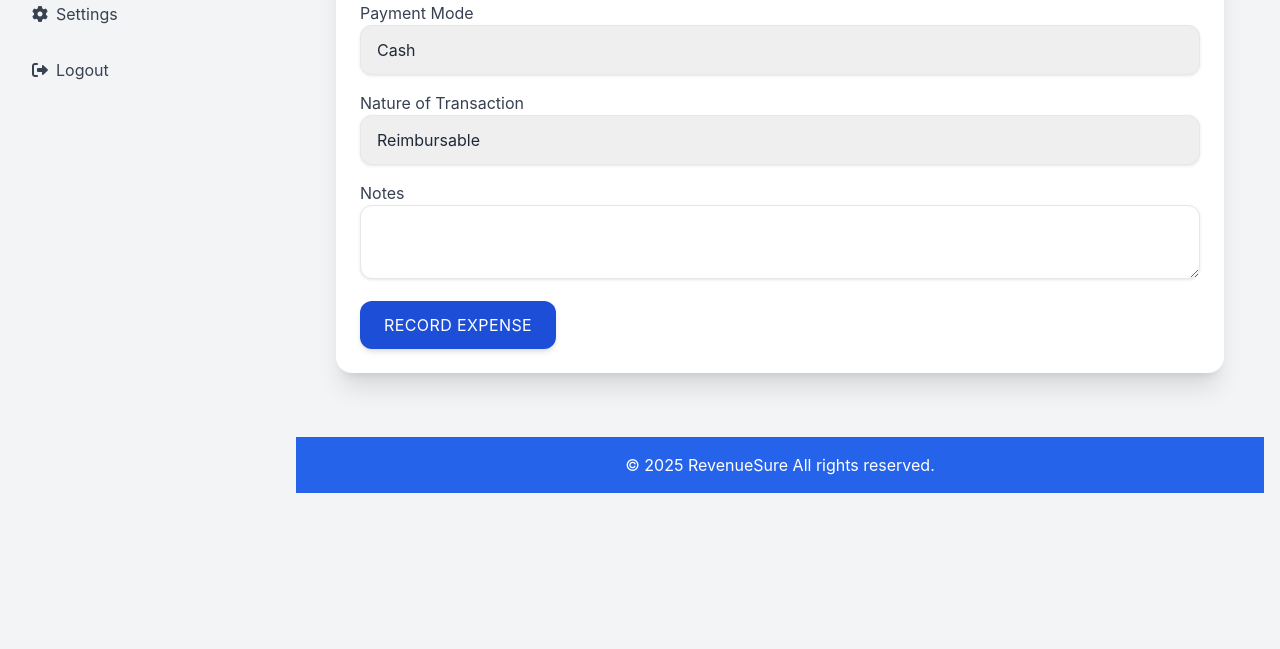
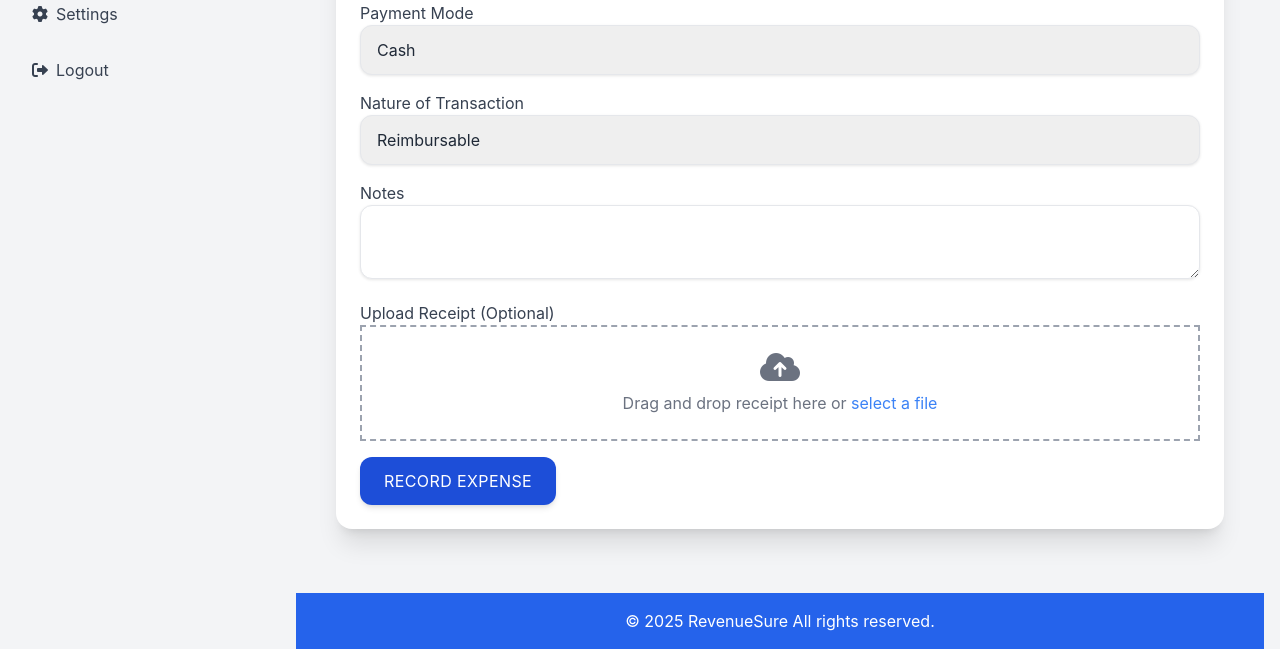
Before and after one commit to workingprototype/RevenueSure, a PHP site: page /add_expense.php in a window 1280 px wide. Shown: the part 861-1510 px from the top of the page. Before the commit the page ends 1354 px from the top, so only its background shows below. Run offline with PHP 8.4, Linux system fonts and the light colour scheme; a user stored in the database is signed in; data comes from the database, SQL or seed files in the repository; some libraries are stand-ins or nearby versions.

Commit message:
Add expense with file upload or drag + some fields are optional

```diff
--- a/add_expense.php
+++ b/add_expense.php
@@ -19,27 +19,42 @@ if ($_SERVER['REQUEST_METHOD'] == 'POST' ) {
             $category_id = $_POST['category_id'];
             $amount = $_POST['amount'];
             $expense_date = $_POST['expense_date'];
-            $project_id = $_POST['project_id'] ?? null;
+            $project_id = !empty($_POST['project_id']) ? $_POST['project_id'] : null;
             $user_id = $_POST['user_id'];
-            $invoice_id = $_POST['invoice_id'] ?? null;
+            $invoice_id = !empty($_POST['invoice_id']) ? $_POST['invoice_id'] : null;
             $payment_mode = $_POST['payment_mode'];
              $transaction_nature = $_POST['transaction_nature'];
             $notes = $_POST['notes'];
+             $receipt_path = null; // Initialize receipt path
 
+
+        if(isset($_FILES['receipt']) && $_FILES['receipt']['error'] == 0){
+             $receipt_name = basename($_FILES['receipt']['name']);
+             $receipt_tmp = $_FILES['receipt']['tmp_name'];
+             $receipt_path = "uploads/receipts/" . uniqid() . "_" . $receipt_name;
+
+           if (!is_dir('uploads/receipts')) {
+                mkdir('uploads/receipts', 0777, true);
+            }
+         if (!move_uploaded_file($receipt_tmp, $receipt_path)) {
+             $receipt_path = null;
+          }
+        }
             if (empty($name) || empty($amount) || empty($expense_date) || empty($category_id) || empty($user_id) || empty($payment_mode) || empty($transaction_nature)) {
                $error = "All fields are required.";
              } else {
-                $stmt = $conn->prepare("INSERT INTO expenses (name, category_id, amount, expense_date, project_id, user_id, invoice_id, payment_mode, transaction_nature, notes) VALUES (:name, :category_id, :amount, :expense_date, :project_id, :user_id, :invoice_id, :payment_mode, :transaction_nature, :notes)");
+                $stmt = $conn->prepare("INSERT INTO expenses (name, category_id, amount, expense_date, project_id, user_id, invoice_id, payment_mode, transaction_nature, notes, receipt_path) VALUES (:name, :category_id, :amount, :expense_date, :project_id, :user_id, :invoice_id, :payment_mode, :transaction_nature, :notes, :receipt_path)");
                 $stmt->bindParam(':name', $name);
                  $stmt->bindParam(':category_id', $category_id);
                 $stmt->bindParam(':amount', $amount);
                  $stmt->bindParam(':expense_date', $expense_date);
-                  $stmt->bindParam(':project_id', $project_id);
+                  $stmt->bindParam(':project_id', $project_id, PDO::PARAM_INT);
                     $stmt->bindParam(':user_id', $user_id);
-                   $stmt->bindParam(':invoice_id', $invoice_id);
+                   $stmt->bindParam(':invoice_id', $invoice_id, PDO::PARAM_INT);
                   $stmt->bindParam(':payment_mode', $payment_mode);
                  $stmt->bindParam(':transaction_nature', $transaction_nature);
                    $stmt->bindParam(':notes', $notes);
+                     $stmt->bindParam(':receipt_path', $receipt_path);
 
                if ($stmt->execute()) {
                     $expense_id = $conn->lastInsertId();
@@ -78,6 +93,7 @@ if ($_SERVER['REQUEST_METHOD'] == 'POST' ) {
                            }
                    }
            }
+
 }
 
 // Fetch categories for the dropdown
@@ -105,14 +121,12 @@ require 'header.php';
 
 <div class="container mx-auto p-6 fade-in">
 <h1 class="text-4xl font-bold text-gray-900 mb-6 uppercase tracking-wide border-b-2 border-gray-400 pb-2">Record Expense</h1>
-
     <!-- Display error message -->
     <?php if ($error): ?>
         <div class="bg-red-100 border border-red-400 text-red-700 px-4 py-3 rounded-lg mb-6">
             <?php echo $error; ?>
         </div>
     <?php endif; ?>
-
      <!-- Record Expense Form -->
     <div class="bg-white p-6 rounded-2xl shadow-xl">
        <form method="POST" action="" enctype="multipart/form-data">
@@ -191,6 +205,19 @@ require 'header.php';
                    <label for="notes" class="block text-gray-700">Notes</label>
                     <textarea name="notes" id="notes" class="w-full px-4 py-3 border rounded-xl focus:outline-none focus:ring-2 focus:ring-blue-600"></textarea>
               </div>
+                  <div class="mb-4">
+                        <label for="receipt" class="block text-gray-700">Upload Receipt (Optional)</label>
+                           <div id="drop_zone" class="w-full border-dashed border-2 border-gray-400 p-6 text-center flex justify-center items-center  hover:bg-gray-100 transition">
+                                <div class="text-gray-500">
+                                    <i class="fas fa-cloud-upload-alt fa-2x mb-2"></i>
+                                    <p>Drag and drop receipt here or <button type="button" onclick="document.getElementById('receipt').click()" class="text-blue-500 hover:underline">select a file</button></p>
+                                      <input type="file" name="receipt" id="receipt" class="hidden" accept=".pdf, .jpg, .png" onchange="previewReceipt()">
+                                </div>
+                            </div>
+                             <div id="preview_container" class="hidden mt-4 text-center ">
+                                <img id="preview_receipt" src="" alt="Receipt Preview" class="max-w-md max-h-48 mx-auto">
+                            </div>
+                     </div>
             <button type="submit" class="bg-blue-700 text-white px-6 py-3 rounded-xl hover:bg-blue-900 transition duration-300 shadow-md uppercase tracking-wide">Record Expense</button>
         </form>
         <!-- Category Add Modal -->
@@ -251,6 +278,40 @@ require 'header.php';
                    }, 3000);
            });
          <?php endif; ?>
+           const drop_zone = document.getElementById('drop_zone');
+            const file_input = document.getElementById('receipt');
+            const preview_container = document.getElementById('preview_container');
+             const preview_image = document.getElementById('preview_receipt');
+
+        function previewReceipt() {
+                const file = file_input.files[0];
+                if(file) {
+                    preview_container.classList.remove('hidden');
+                    preview_image.src = URL.createObjectURL(file);
+                     drop_zone.classList.remove('border-dashed');
+                       drop_zone.classList.add('border-2');
+                    }else {
+                         preview_container.classList.add('hidden');
+                       drop_zone.classList.add('border-dashed');
+                         drop_zone.classList.remove('border-2');
+                     }
+            }
+
+            drop_zone.addEventListener('dragover', (e) => {
+               e.preventDefault();
+                 drop_zone.classList.add('border-blue-500');
+            });
+            drop_zone.addEventListener('dragleave', (e) => {
+                 drop_zone.classList.remove('border-blue-500');
+            });
+           drop_zone.addEventListener('drop', (e) => {
+               e.preventDefault();
+               drop_zone.classList.remove('border-blue-500');
+                const file = e.dataTransfer.files[0];
+                file_input.files = e.dataTransfer.files;
+                 previewReceipt();
+            });
+
 </script>
 <?php
 // Include footer
```
Also changed, not shown: uploads/receipts/679c764b97598_360_F_176121489_0n5AF6Y7zVXVahgAv2q66OLv5Lf1FR15.jpg (added). Lines whose indentation alone changed are shown as unchanged.
